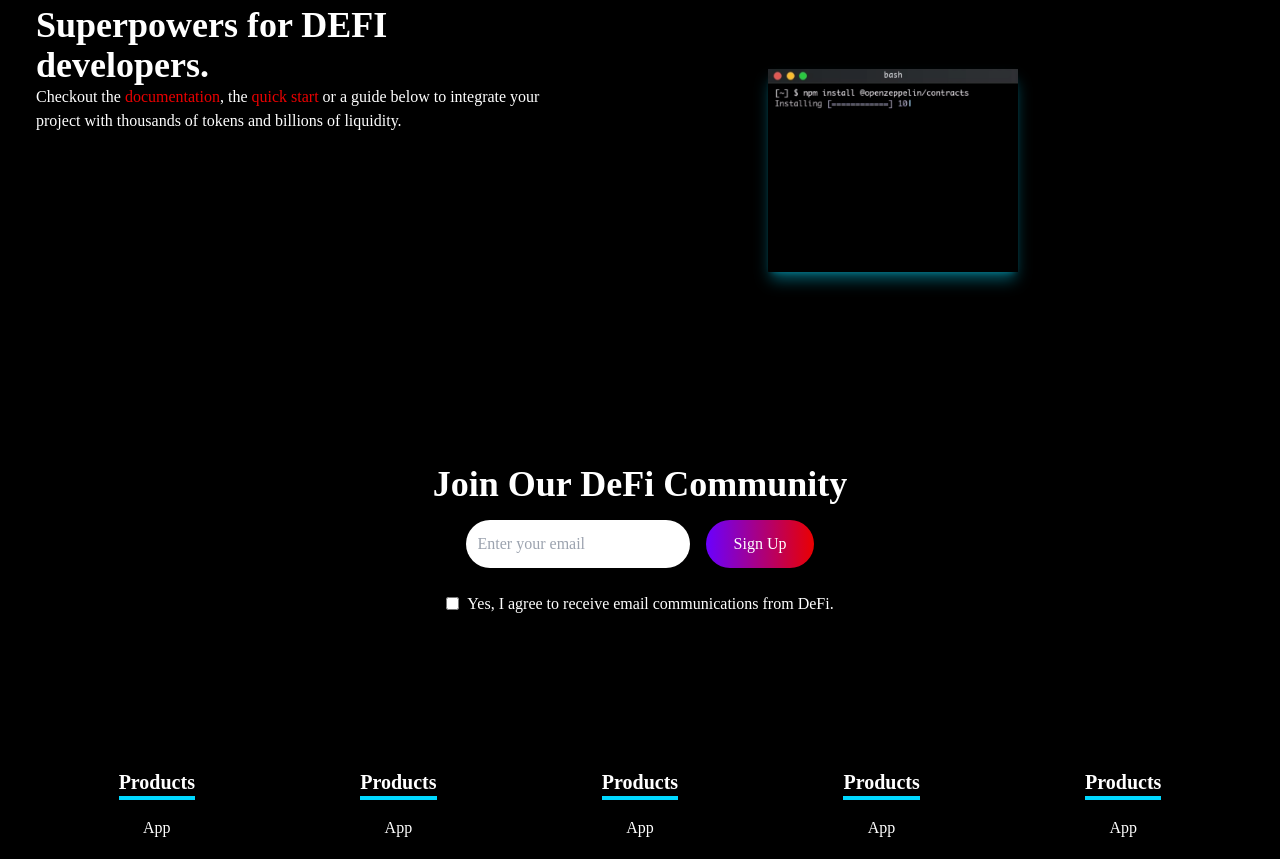
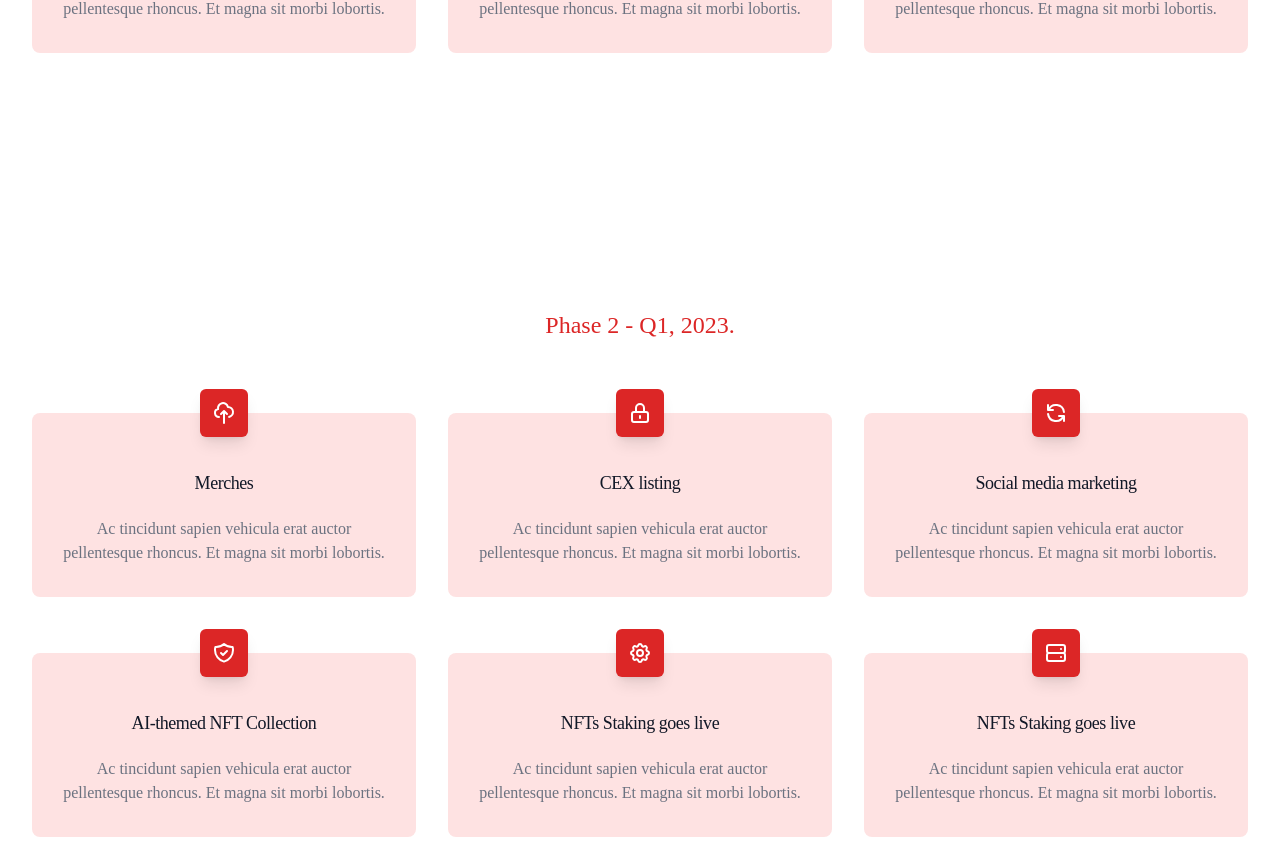
Before and after one commit to Elishaokon13/Degen-Project, a React (Create React App) app: page / in a window 1280 px wide. Shown: the part 1721-2580 px from the top of the page. Built offline with nearby package versions, Linux system fonts and the light colour scheme.

Commit message:
Changes made closes issue

```diff
--- a/src/App.js
+++ b/src/App.js
@@ -1,10 +1,10 @@
 import React from 'react'
 import About from './components/About';
-import Developers from './components/Developers';
+// import Developers from './components/Developers';
 import Footer from './components/Footer';
 import Hero from './components/Hero';
-import Navbar from './components/Navbar';
-import Subscribe from './components/Subscribe';
+// import Navbar from './components/Navbar';
+// import Subscribe from './components/Subscribe';
 import Features from './components/Features'
 
 function App() {
@@ -12,10 +12,10 @@ function App() {
     <div>
         {/* <Navbar /> */}
         <Hero />
-        {/* <About /> */}
         <Features />
-        <Developers />
-        <Subscribe />
+        <About />
+        {/* <Developers /> */}
+        {/* <Subscribe /> */}
         <Footer />
     </div>
   );
--- a/src/components/About.jsx
+++ b/src/components/About.jsx
@@ -1,36 +1,54 @@
-import React from 'react';
-import { SiHiveBlockchain, SiStrapi, SiFsecure } from 'react-icons/si';
-import { VscServerProcess } from 'react-icons/vsc';
-import AboutCard from './AboutCard';
+/* This example requires Tailwind CSS v2.0+ */
+import {
+  CloudUploadIcon,
+  CogIcon,
+  LockClosedIcon,
+  RefreshIcon,
+  ServerIcon,
+  ShieldCheckIcon,
+} from '@heroicons/react/outline'
 
-const About = () => {
+// In this section we are going to create a list of features that we want to display on our page.
+const features = [
+  { name: 'Merches', icon: CloudUploadIcon, description: 'Ac tincidunt sapien vehicula erat auctor pellentesque rhoncus. Et magna sit morbi lobortis.' },
+  { name: 'CEX listing', icon: LockClosedIcon, description: 'Ac tincidunt sapien vehicula erat auctor pellentesque rhoncus. Et magna sit morbi lobortis.' },
+  { name: 'Social media marketing', icon: RefreshIcon, description: 'Ac tincidunt sapien vehicula erat auctor pellentesque rhoncus. Et magna sit morbi lobortis.' },
+  { name: 'AI-themed NFT Collection', icon: ShieldCheckIcon, description: 'Ac tincidunt sapien vehicula erat auctor pellentesque rhoncus. Et magna sit morbi lobortis.' },
+  { name: 'NFTs Staking goes live', icon: CogIcon, description: 'Ac tincidunt sapien vehicula erat auctor pellentesque rhoncus. Et magna sit morbi lobortis.' },
+  { name: 'NFTs Staking goes live', icon: ServerIcon, description: 'Ac tincidunt sapien vehicula erat auctor pellentesque rhoncus. Et magna sit morbi lobortis.' },
+
+]
+
+export default function Example() {
   return (
-    <div className='w-full bg-black text-white text-center'>
-      <div className='max-w-[1240px] mx-auto px-4 py-16 '>
-        <div>
-          <h1 className='py-4'>A Growing Protocol Ecosystem</h1>
-          <p className='py-4 text-xl'>
-            The Defi protocol system empowers developers, liquidity providers,
-            and traders to participate in a financial marketplace that is open
-            and accessible to all.
-          </p>
+    <div className="relative bg-white py-16 sm:py-24 lg:py-32">
+      <div className="mx-auto max-w-md px-4 text-center sm:max-w-3xl sm:px-6 lg:px-8 lg:max-w-7xl">
 
-          {/* Card Container */}
-          <div className='grid sm:grid-cols-2 lg:grid-cols-4 gap-4'>
-
-            {/* Card */}
-            <AboutCard icon={<SiHiveBlockchain size={40} />} heading='Reliable, tamper-proof network' text='Use decentralization, trusted nodes, premium data, and
-        cryptographic proofs to connect highly accurate and available
-        data/APIs to any smart contract.' />
-
-            <AboutCard icon={<SiFsecure size={40} />} heading='Seamless connection to any API' text='Build on a flexible framework that can retrieve data from any API, connect with existing systems, and integrate with any current or future blockchain.' />
-            <AboutCard icon={<SiStrapi size={40} />} heading='Proven, ready-made solutions' text='Integrate pre-built, time-tested oracle solutions that already secure tens of billions in smart contract value for market-leading decentralized applications.' />
-            <AboutCard icon={<VscServerProcess size={40} />} heading='Secure off-chain computation' text='Use a decentralized network of DeFi Keeper nodes to automate contracts, mitigating risk of manual interventions and centralized servers.' />
+        <p className="mt-0 max-w-prose mx-auto text-2xl text-red-600">
+        Phase 2 - Q1, 2023.
+        </p>
+        <div className="mt-12">
+          <div className="grid grid-cols-1 gap-8 sm:grid-cols-2 lg:grid-cols-3">
+            {features.map((feature) => (
+              <div key={feature.name} className="pt-6">
+                <div className="flow-root bg-red-100 rounded-lg px-6 pb-8">
+                  <div className="-mt-6">
+                    <div>
+                      <span className="inline-flex items-center justify-center p-3 bg-red-600 rounded-md shadow-lg">
+                        <feature.icon className="h-6 w-6 text-white" aria-hidden="true" />
+                      </span>
+                    </div>
+                    <h3 className="mt-8 text-lg font-medium text-gray-900 tracking-tight">{feature.name}</h3>
+                    <p className="mt-5 text-base text-gray-500">
+                      {feature.description}
+                    </p>
+                  </div>
+                </div>
+              </div>
+            ))}
           </div>
         </div>
       </div>
     </div>
-  );
-};
-
-export default About;
+  )
+}
--- a/src/components/AboutCard.jsx
+++ /dev/null
@@ -1,19 +0,0 @@
-import React from 'react'
-
-const AboutCard = (props) => {
-  return (
-    <div className='flex flex-col border text-left rounded-2xl py-12 px-8'>
-    <div>
-      <div className='bg-[#00d8ff] inline-flex p-2 rounded-full'>
-        {props.icon}
-      </div>
-      <h3 className='text-xl font-bold py-4'>{props.heading}</h3>
-      <p>
-        {props.text}
-      </p>
-    </div>
-  </div>
-  )
-}
-
-export default AboutCard
--- a/src/components/Features.jsx
+++ b/src/components/Features.jsx
@@ -10,12 +10,15 @@ import {
 
   // In this section we are going to create a list of features that we want to display on our page.
   const features = [
-    { name: 'Push to Deploy', icon: CloudUploadIcon, description: 'Ac tincidunt sapien vehicula erat auctor pellentesque rhoncus. Et magna sit morbi lobortis.' },
+    { name: 'Website Development', icon: CloudUploadIcon, description: 'Ac tincidunt sapien vehicula erat auctor pellentesque rhoncus. Et magna sit morbi lobortis.' },
     { name: 'KYC Verfification', icon: LockClosedIcon, description: 'Ac tincidunt sapien vehicula erat auctor pellentesque rhoncus. Et magna sit morbi lobortis.' },
-    { name: 'Simple Queues', icon: RefreshIcon, description: 'Ac tincidunt sapien vehicula erat auctor pellentesque rhoncus. Et magna sit morbi lobortis.' },
-    { name: 'Advanced Security', icon: ShieldCheckIcon, description: 'Ac tincidunt sapien vehicula erat auctor pellentesque rhoncus. Et magna sit morbi lobortis.' },
-    { name: 'Powerful API', icon: CogIcon, description: 'Ac tincidunt sapien vehicula erat auctor pellentesque rhoncus. Et magna sit morbi lobortis.' },
-    { name: 'Database Backups', icon: ServerIcon, description: 'Ac tincidunt sapien vehicula erat auctor pellentesque rhoncus. Et magna sit morbi lobortis.' },
+    { name: 'Live Staking', icon: RefreshIcon, description: 'Ac tincidunt sapien vehicula erat auctor pellentesque rhoncus. Et magna sit morbi lobortis.' },
+    { name: 'Fair launch Marketing', icon: ShieldCheckIcon, description: 'Ac tincidunt sapien vehicula erat auctor pellentesque rhoncus. Et magna sit morbi lobortis.' },
+    { name: 'Poocoin marketing', icon: CogIcon, description: 'Ac tincidunt sapien vehicula erat auctor pellentesque rhoncus. Et magna sit morbi lobortis.' },
+    { name: 'Partnerships', icon: ServerIcon, description: 'Ac tincidunt sapien vehicula erat auctor pellentesque rhoncus. Et magna sit morbi lobortis.' },
+    { name: '10,000+ Holders', icon: ServerIcon, description: 'Ac tincidunt sapien vehicula erat auctor pellentesque rhoncus. Et magna sit morbi lobortis.' },
+    { name: 'CMC Listing', icon: ServerIcon, description: 'Ac tincidunt sapien vehicula erat auctor pellentesque rhoncus. Et magna sit morbi lobortis.' },
+    { name: 'Social Medias', icon: ServerIcon, description: 'Ac tincidunt sapien vehicula erat auctor pellentesque rhoncus. Et magna sit morbi lobortis.' },
   ]
 
   export default function Example() {
@@ -23,7 +26,7 @@ import {
       <div className="relative bg-white py-16 sm:py-24 lg:py-32">
         <div className="mx-auto max-w-md px-4 text-center sm:max-w-3xl sm:px-6 lg:px-8 lg:max-w-7xl">
           <h2 className="text-3xl font-extrabold text-red-600 tracking-tight sm:text-4xl uppercase">Our Roadmap</h2>
-          <p className="mt-2  text-base font-semibold tracking-wider text-gray-900">
+          <p className="mt-2  text-base  tracking-wider text-gray-900">
           Santa Inu is also about driving quality crypto investment education and innovative ways we can promote safety and investment security through SAFU project.
           </p>
           <p className="mt-5 max-w-prose mx-auto text-2xl text-red-600">
```
